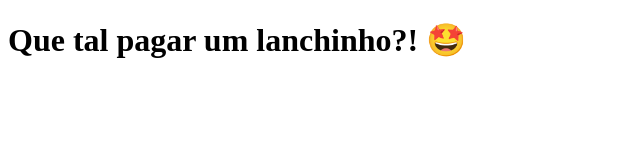
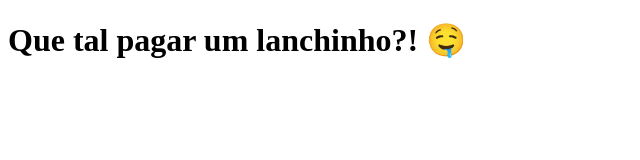
Before and after one commit to hellotatiramos/clone-tabnews, a Next.js app: page / in a window 1280 px wide. Shown: the top 160 px of the page, without its empty margins (0-640 px from the left). Built offline with nearby package versions, Linux system fonts and the light colour scheme.

Commit message:
modificando a frase da pagina inicial

```diff
--- a/pages/index.js
+++ b/pages/index.js
@@ -1,5 +1,5 @@
 function Home(){
-    return <h1>Que tal pagar um lanchinho?! 🤩</h1>
+    return <h1>Que tal pagar um lanchinho?! 🤤 </h1>
 }
 
 export default Home;
```
